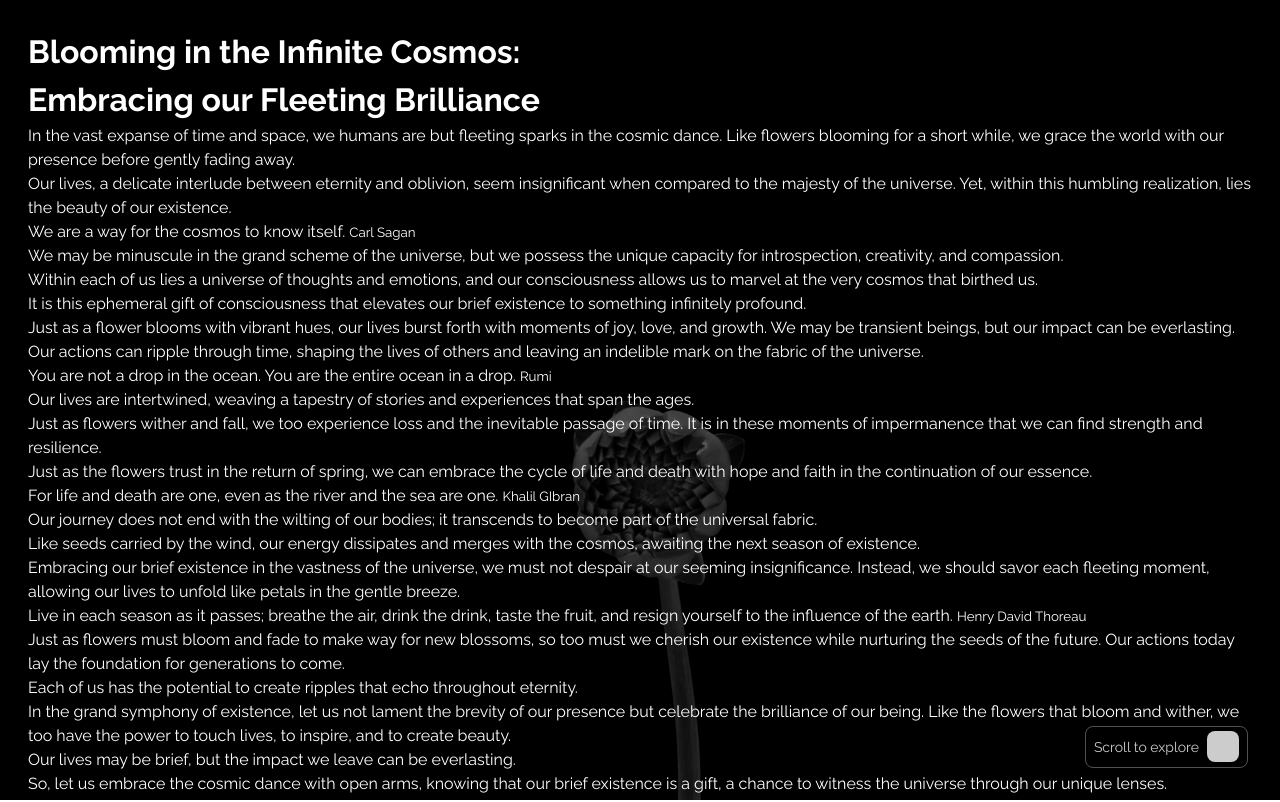
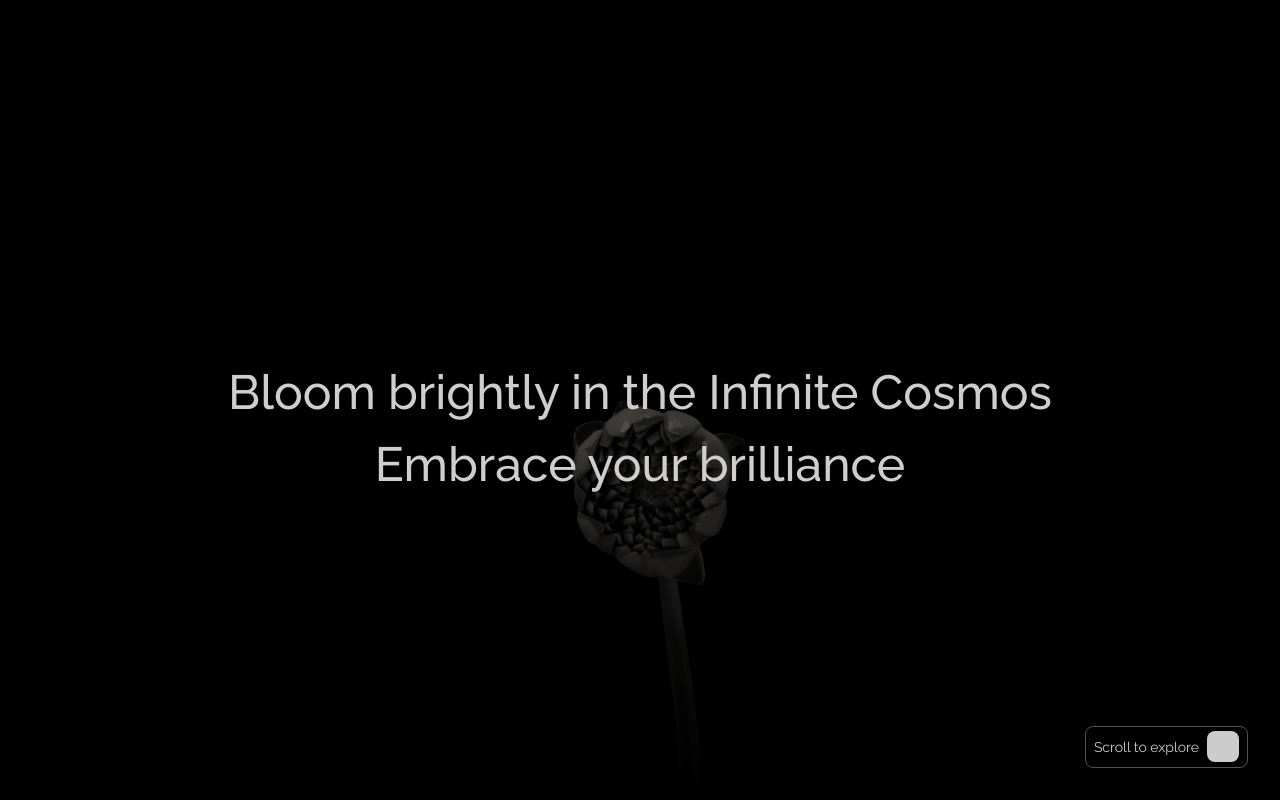
Before and after one commit to BernardoRamalhete/flower-blooming, a Nuxt app: page / in a window 1280 px wide. Shown: the top 802 px of the page. Built offline with nearby package versions, Linux system fonts and the light colour scheme.

Commit message:
:lipstick: :construction: Ajust text layout

```diff
--- a/pages/index.vue
+++ b/pages/index.vue
@@ -8,23 +8,26 @@
 
         <main class="text-wrapper">
             <h1>
-                Blooming in the Infinite Cosmos: <br/>
-                Embracing our Fleeting Brilliance
+                Bloom brightly in the Infinite Cosmos <br/>
+                Embrace your brilliance
             </h1>
 
+            <span>
                 <p>
                     In the vast expanse of time and space, we humans are but fleeting sparks in the cosmic dance. Like flowers blooming for a short while, we grace the world with our presence before gently fading away.
                 </p>
 
                 <p>
-                Our lives, a delicate interlude between eternity and oblivion, seem insignificant when compared to the majesty of the universe. Yet, within this humbling realization, lies the beauty of our existence.
+                    Our lives, a delicate interlude between eternity and oblivion, seem insignificant when compared<br/> to the majesty of the universe. Yet, within this humbling realization, lies the beauty of our existence.
                 </p>
+            </span>
 
-            <p>
-                We are a way for the cosmos to know itself.
+            <p class="quote">
+                We are a way for the cosmos<br/> to know itself.
                 <small>Carl Sagan</small>
             </p>
 
+            <span>
                 <p>
                     We may be minuscule in the grand scheme of the universe, but we possess the unique capacity for introspection, creativity, and compassion.
                 </p>
@@ -36,7 +39,9 @@
                 <p>
                     It is this ephemeral gift of consciousness that elevates our brief existence to something infinitely profound.
                 </p>
+            </span>
 
+            <span>
                 <p>
                     Just as a flower blooms with vibrant hues, our lives burst forth with moments of joy, love, and growth. We may be transient beings, but our impact can be everlasting.
                 </p>
@@ -44,14 +49,16 @@
                 <p>
                     Our actions can ripple through time, shaping the lives of others and leaving an indelible mark on the fabric of the universe.
                 </p>
+            </span>
 
-            <p>
+            <p class="quote">
                 You are not a drop in the ocean. You are the entire ocean in a drop.
                 <small>
                     Rumi
                 </small>
             </p>
 
+            <span>
                 <p>
                     Our lives are intertwined, weaving a tapestry of stories and experiences that span the ages.
                 </p>
@@ -63,14 +70,16 @@
                 <p>
                     Just as the flowers trust in the return of spring, we can embrace the cycle of life and death with hope and faith in the continuation of our essence.
                 </p>
+            </span>
 
-            <p>
+            <p class="quote">
                 For life and death are one, even as the river and the sea are one.
                 <small>
                     Khalil GIbran
                 </small>
             </p>
 
+            <span>
                 <p>
                     Our journey does not end with the wilting of our bodies; it transcends to become part of the universal fabric.
                 </p>
@@ -82,14 +91,16 @@
                 <p>
                     Embracing our brief existence in the vastness of the universe, we must not despair at our seeming insignificance. Instead, we should savor each fleeting moment, allowing our lives to unfold like petals in the gentle breeze.
                 </p>
+            </span>
 
-            <p>
+            <p class="quote">
                 Live in each season as it passes; breathe the air, drink the drink, taste the fruit, and resign yourself to the influence of the earth.
                 <small>
                     Henry David Thoreau
                 </small>
             </p>
 
+            <span>
                 <p>
                     Just as flowers must bloom and fade to make way for new blossoms, so too must we cherish our existence while nurturing the seeds of the future. Our actions today lay the foundation for generations to come.
                 </p>
@@ -101,7 +112,9 @@
                 <p>
                     In the grand symphony of existence, let us not lament the brevity of our presence but celebrate the brilliance of our being. Like the flowers that bloom and wither, we too have the power to touch lives, to inspire, and to create beauty.
                 </p>
+            </span>
 
+            <span>
                 <p>
                     Our lives may be brief, but the impact we leave can be everlasting.
                 </p>
@@ -113,6 +126,7 @@
                 <p>
                     We may be small in the face of the infinite, but our spirits can soar to heights unknown.
                 </p>
+            </span>
 
             <p>
                 Like flowers reborn with each season, our legacy will live on, intertwined with the universe, forever blooming in the eternal garden of time.
@@ -147,7 +161,7 @@ const hasStartScrolling = ref(false)
 const currentImage = computed(() => {
     return `ezgif-frame-${currentImageIndex.value}.jpg`
 })
-const currentImageIndex = ref('136')
+const currentImageIndex = ref('001')
 
 const readCompletionFill = ref(62.5)
 function updateBackgroundImage() {
@@ -172,7 +186,8 @@ function updateBackgroundImage() {
 
 <style lang="scss" scoped>
 .wrapper {
-    height: 8900px;
+    // height: 10000px;
+    padding-bottom: 200px;
     .background-image {
         position: fixed;
         inset: 0;
@@ -182,7 +197,7 @@ function updateBackgroundImage() {
             position: absolute;
             inset: 0;
             z-index: 1;
-            backdrop-filter: grayscale(100%) brightness(60%) contrast(105%);
+            backdrop-filter: grayscale(100%) brightness(60%) contrast(105%) sepia(30%);
         }
 
         .figure {
@@ -194,7 +209,7 @@ function updateBackgroundImage() {
                 height: 90%;
                 width: 100%;
                 object-fit: contain;
-                opacity: 0.6;
+                opacity: 0.5;
                 position: absolute;
                 bottom: 0;
                 @media(min-height: 1000px) {
@@ -214,10 +229,118 @@ function updateBackgroundImage() {
     }
 
     .text-wrapper {
-        padding: 28px;
+        height: 100%;
+        overflow: hidden;
+        margin: 28px 108px;
         position: relative;
-        color: $pure_white;
+        color: $text_color;
         z-index: 2;
+        position: relative;
+        @media(max-width: 420px) {
+            margin: 12px 20px;
+        }
+
+        &:before, &:after {
+            content: '';
+            position: fixed;
+            margin-inline: -108px;
+            bottom: 0;
+            width: 100%;
+            height: 40%;
+            background-image: linear-gradient(0deg, #000, 50%, transparent);
+            filter: grayscale(100%);
+
+            @media(max-width: 420px) {
+                margin-inline: -20px;
+            }
+        }
+
+        &:after {
+            bottom: unset;
+            top: 0;
+            background-image: linear-gradient(180deg, #000, 50%, transparent);
+        }
+
+        h1 {
+            height: 100vh;
+            height: 100dvh;
+            text-align: center;
+            display: grid;
+            place-items: center;
+            font-weight: 500;
+            font-size: 48px;
+            @media(max-width: 420px) {
+                font-size: 24px;
+                br {
+                    display: none;
+                }
+            }
+        }
+
+        & > span {
+            height: 105vh;
+            height: 105dvh;
+            display: block;
+        }
+
+        & > p {
+            display: flex;
+            flex-direction: column;
+            justify-content: center;
+            text-align: center !important;
+            max-width: unset !important;
+            font-weight: 500;
+            font-size: 40px !important;
+            height: 100vh;
+            height: 100dvh;
+            margin-bottom: 0 !important;
+            @media(max-width: 420px) {
+                font-size: 20px !important;
+            }
+        }
+
+        p {
+            font-size: 36px;
+            @media(max-width: 420px) {
+                font-size: 16px;
+            }
+
+            &:nth-child(odd) {
+                max-width: 880px;
+                margin-bottom: 120px;
+            }
+
+            &:nth-child(even) {
+                text-align: right;
+                margin-left: auto;
+                max-width: 880px;
+                margin-bottom: 120px;
+            }
+
+            &.quote {
+                margin: auto;
+                height: 105vh;
+                height: 105dvh;
+                font-weight: 500;
+                font-size: 48px;
+                text-align: center;
+                display: flex;
+                justify-content: center;
+                flex-direction: column;
+                @media(max-width: 420px) {
+                    font-size: 20px;
+                }
+                small {
+                    font-weight: 400;
+                    font-size: 32px;
+                    display: block;
+                    @media(max-width: 420px) {
+                        font-size: 14px;
+                        margin-top: 8px;
+                    }
+                }
+            }
+        }
     }
 
     .bottom-info {
@@ -229,6 +352,7 @@ function updateBackgroundImage() {
         border-radius: 8px;
         border: 1px solid rgba($pure_white, 0.4);
         opacity: 0.8;
+        z-index: 3;
 
         .bottom-text {
             font-size: 14px;
```
Lines whose indentation alone changed are shown as unchanged.
